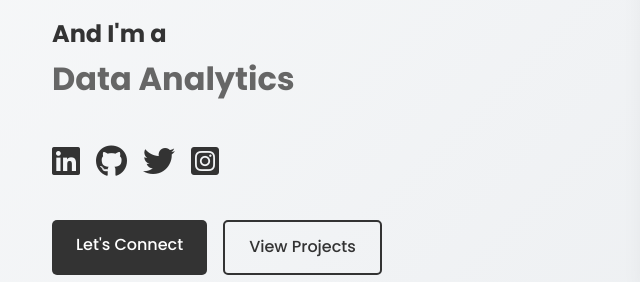
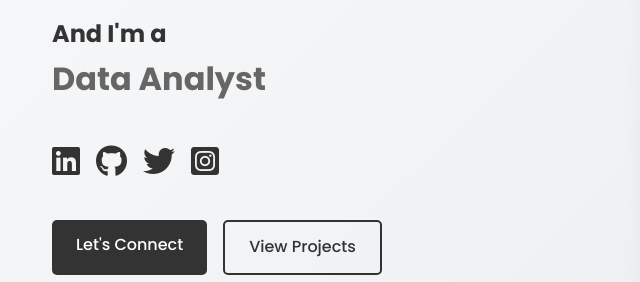
Before and after one commit to ShoaibAktharAlam/PortfolioSite, a plain HTML site: page index.html in a window 1280 px wide. Shown: the part 328-610 px from the top of the page, 20-660 px from the left. Drawn offline with Linux system fonts and the light colour scheme.

Commit message:
Update index.html

```diff
--- a/index.html
+++ b/index.html
@@ -3,7 +3,7 @@
 <head>
     <meta charset="UTF-8">
     <meta name="viewport" content="width=device-width, initial-scale=1.0">
-    <title>Shoaib Akhtar Alam | Data Analytics</title>
+    <title>Shoaib Akhtar Alam | Data Analyst</title>
     <link rel="stylesheet" href="https://cdnjs.cloudflare.com/ajax/libs/font-awesome/6.4.0/css/all.min.css">
     <link rel="preconnect" href="https://fonts.googleapis.com">
     <link rel="preconnect" href="https://fonts.gstatic.com" crossorigin>
@@ -36,7 +36,7 @@
             <div class="hero-content">
                 <div class="hero-text">
                     <h2>Hello, It's Me<br><h1 class="hero-title"><span>Shoaib Akhtar Alam</span></h1></h2>
-                    <h2>And I'm a<h1 class="hero-subtitle">Data Analytics</h1></h2>
+                    <h2>And I'm a<h1 class="hero-subtitle">Data Analyst</h1></h2>
                     <div class="social-icons">
                         <a href="https://www.linkedin.com/in/shoaib-akhtar-alam/" target="_blank">
                             <i class="fab fa-linkedin"></i>
```
